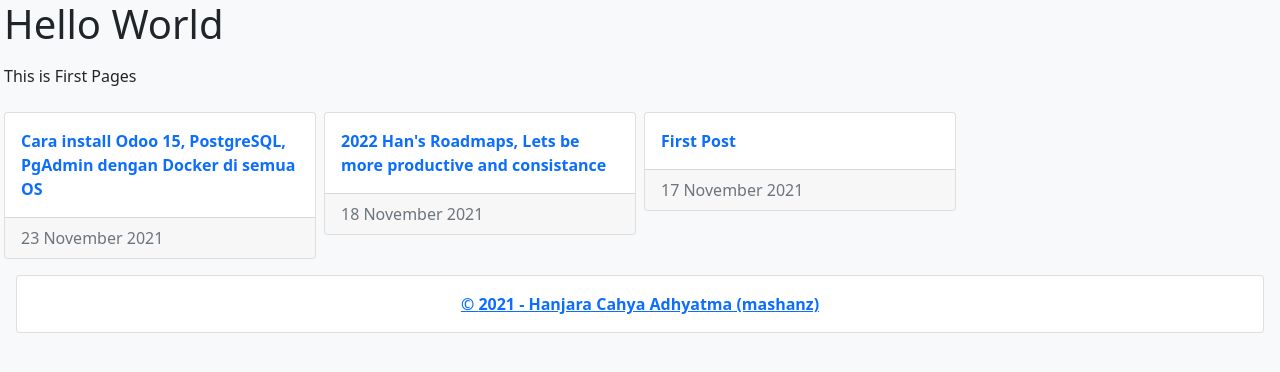
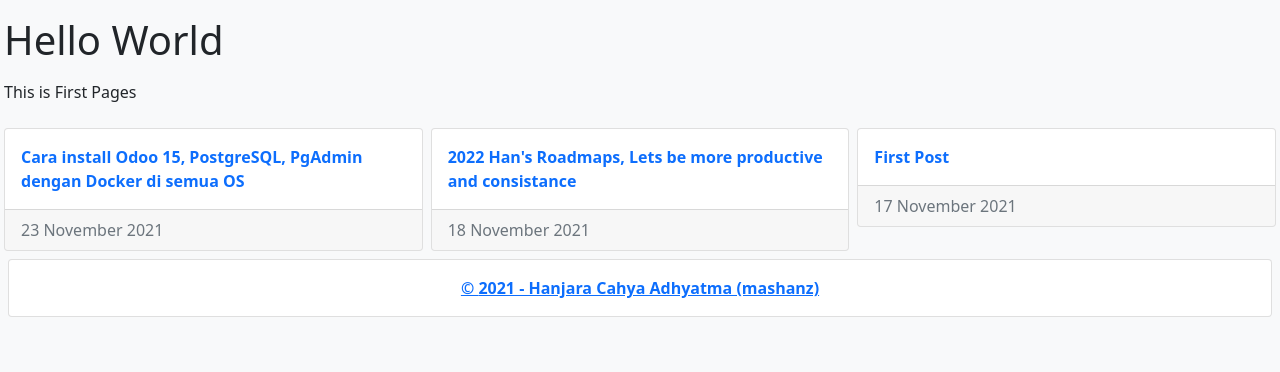
Before and after one commit to mashanz/note, a Jekyll site: the page built from README.md, in a window 1280 px wide. Shown: the top 372 px of the page. Built offline with Jekyll 4.4.1, drawn with Linux system fonts in a browser that asks for light colours; our own code applies the rules of GitHub Pages for plain Markdown files.

Commit message:
Update base.html

```diff
--- a/_layouts/base.html
+++ b/_layouts/base.html
@@ -13,12 +13,12 @@ layout: base
 
     <link href="https://cdn.jsdelivr.net/npm/bootstrap@5.0.2/dist/css/bootstrap.min.css" rel="stylesheet" integrity="sha384-EVSTQN3/azprG1Anm3QDgpJLIm9Nao0Yz1ztcQTwFspd3yD65VohhpuuCOmLASjC" crossorigin="anonymous">
   </head>
-  <body class="bg-light">
+  <body class="bg-light pt-3">
     <div class="container-fluid row px-0 mx-0 g-2">
       {{ content }}
 
        {% for post in site.posts %}
-        <a href="{{ post.url | relative_url }}" class="text-decoration-none col-3">
+        <a href="{{ post.url | relative_url }}" class="text-decoration-none col">
           <article class="card">
             <div class="card-body">
               <strong>{{ post.title }}</strong>
@@ -32,7 +32,7 @@ layout: base
 
     </div>
 
-    <footer class="m-3 card" style="text-align: center">
+    <footer class="m-2 card" style="text-align: center">
         <span class="text-bold text-muted card-body"><strong><a href="/">&copy <span id="year"></span> - Hanjara Cahya Adhyatma (mashanz)</a></strong></span>
     </footer>
 
```
